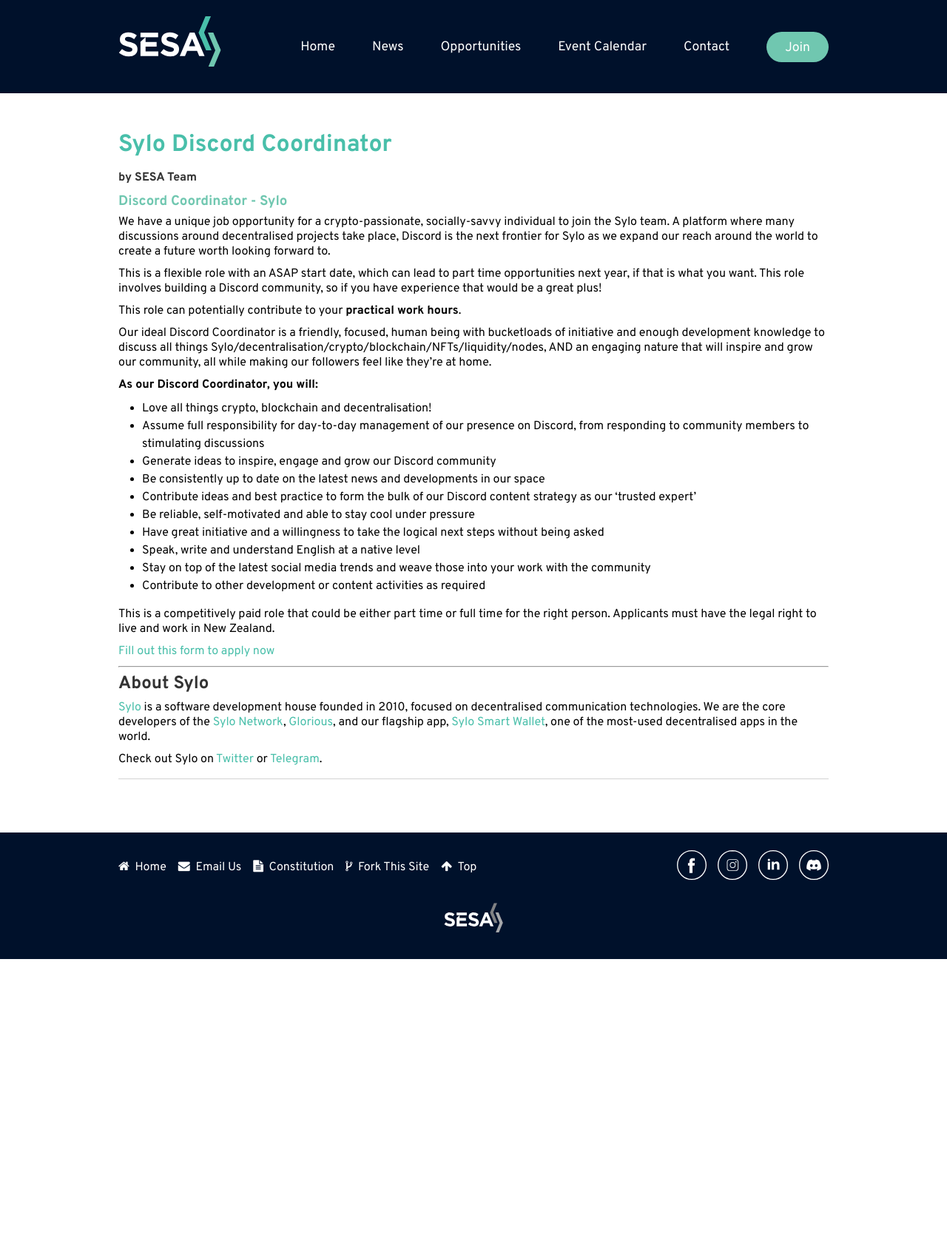
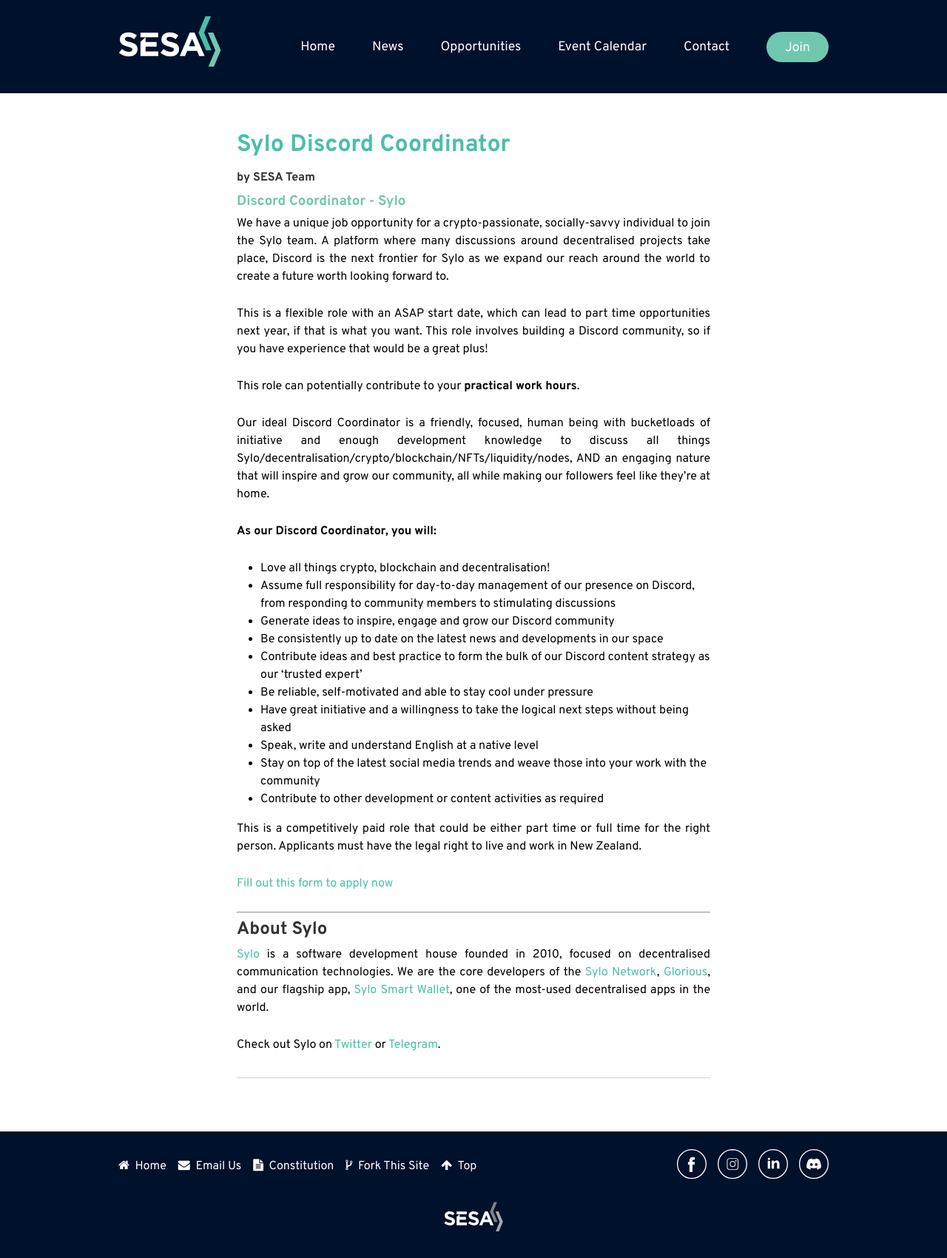
Before and after one commit to sesauoa/ausesa.github.com, a Jekyll site: the page built from opportunities/sylo-coordinator-2021.md, in a window 1280 px wide. Shown: the whole page at 74% size. Built offline with Jekyll 4.4.1, drawn with Linux system fonts in a browser that asks for light colours; nearby versions of some CDN libraries; before the commit the page ends 1296 px from its top, so only the background shows below that.

Commit message:
style: Fix page widths and update calendar style

```diff
--- a/_layouts/post.html
+++ b/_layouts/post.html
@@ -4,8 +4,10 @@
 
 <section class="post">
     {% assign article = page %}
+    <div class="page-content-container">
+        <div class="page-content">
             {% include article.html %}
-
+        </div>
         <div class="pagination">
             {% if page.next != nil %}
                 <a href="{{ page.next.url }}" class="next"><i class="fa fa-arrow-left"></i> {{ page.next.title }}</i></a>
@@ -15,4 +17,5 @@
                 <a href="{{ page.previous.url }}" class="previous">{{ page.previous.title }} <i class="fa fa-arrow-right"></i></a>
             {% endif %}
         </div>
+    </div>
 </section>
--- a/css/style.scss
+++ b/css/style.scss
@@ -629,7 +629,6 @@
 
 .page-container {
   margin: 40px auto;
-  display: flex;
   justify-content: center;
   h1 {
     color: $sesa-teal-light;
@@ -667,25 +666,29 @@
 
 .cal-flexbox {
   display: flex;
-  gap: 15px;
+  border-radius: 8px;
+  overflow: hidden;
+  box-shadow: rgba(0, 0, 0, 0.1) 0px 10px 50px;
+  border: 1px solid rgba(0, 0, 0, 0.1);
 
   main,
   aside {
-    border: 1px solid rgba(0, 0, 0, 0.5);
+
     border-top: 5px solid $sesa-teal-dark;
-    border-radius: 5px 3px 0 0;
 
     h2 {
       line-height: 32pt;
       text-align: center;
       font-size: 14pt;
       background-color: #f0f0f0;
-      border-bottom: 1px solid rgba(0, 0, 0, 0.5);
+      border-bottom: 1px solid rgba(0, 0, 0, 0.1);
     }
   }
 
   main {
     width: 70%;
+    // Collapse border between main and aside
+    border-right: 1px solid rgba(0, 0, 0, 0.1);
   }
 
   aside {
@@ -720,6 +723,8 @@
   }
 
   @media #{$small-display} {
+    border-radius: 8px;
+
     main {
       // Hide monthly view, only show agenda
       display: none;
```
Lines whose indentation alone changed are shown as unchanged.
